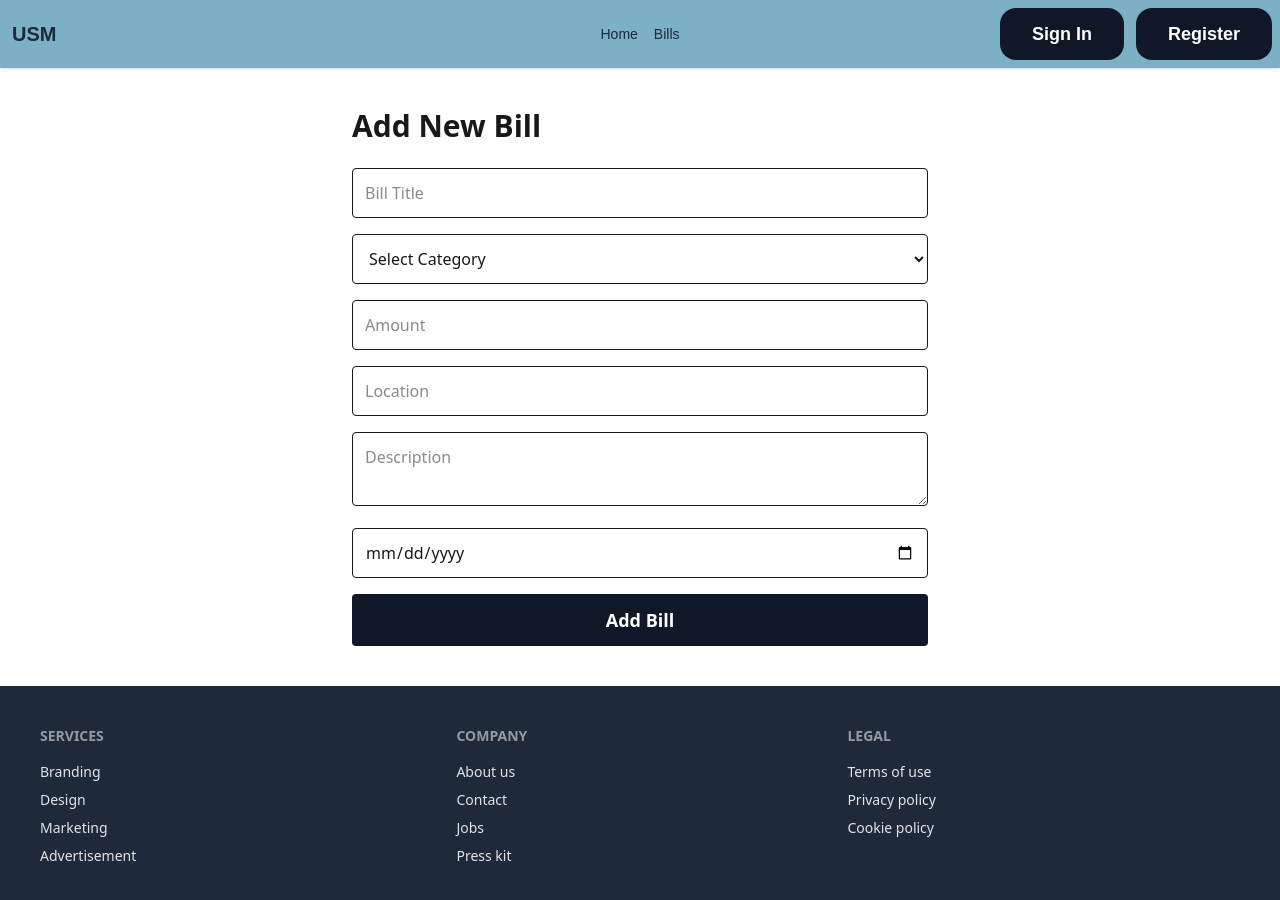
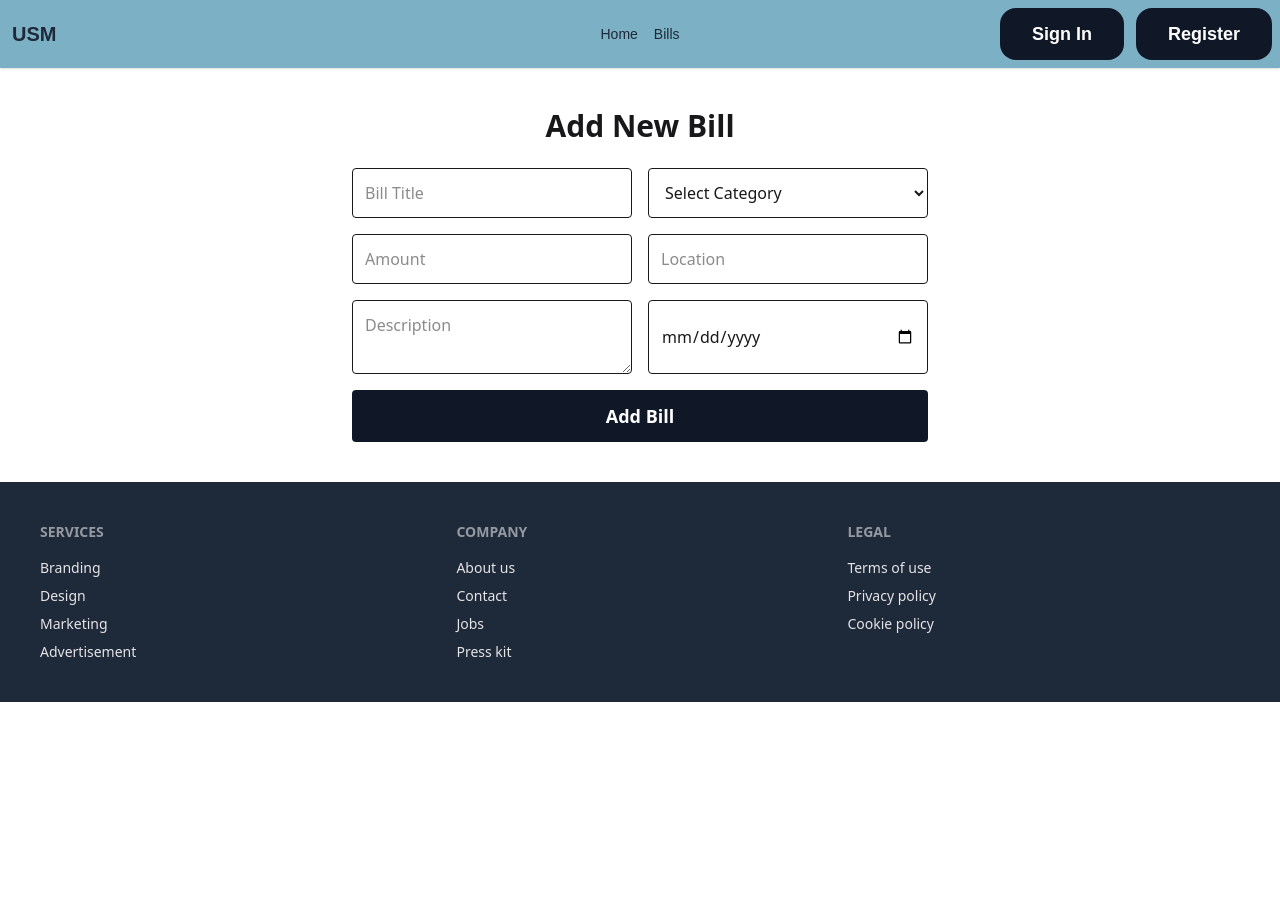
Before and after one commit to am-mahmud/ums-client, a React (Vite) app: page /addbills in a window 1280 px wide. Shown: the top 900 px of the page. After the commit the page ends 800 px from the top, so only its background shows below. Built offline with nearby package versions, Linux system fonts and the light colour scheme; no server answers; a web font is replaced by a local one.

Commit message:
Add bill table updated

```diff
--- a/src/pages/AddBill/AddBill.jsx
+++ b/src/pages/AddBill/AddBill.jsx
@@ -27,10 +27,10 @@ const AddBill = () => {
     };
 
     return (
-        <div className="max-w-xl mx-auto py-10">
+        <div className="max-w-xl mx-auto py-10 text-center">
             <h1 className="text-3xl font-bold">Add New Bill</h1>
 
-            <form className="mt-6 space-y-4">
+            <form onSubmit={handleAddBill} className="mt-6 grid grid-cols-1 md:grid-cols-2 gap-4">
 
                 <input
                     type="text"
@@ -82,13 +82,15 @@ const AddBill = () => {
                     required
                     className="w-full p-3 border rounded"
                 />
+                <div className='col-span-1 md:col-span-2'>
+                    <button
+                        type="submit"
+                        className="w-full btn-primary-ui text-white p-3 rounded"
+                    >
+                        {loading ? "Adding..." : "Add Bill"}
+                    </button>
+                </div>
 
-                <button
-                    type="submit"
-                    className="w-full btn-primary-ui text-white p-3 rounded"
-                >
-                    {loading ? "Adding..." : "Add Bill"}
-                </button>
             </form>
         </div>
     );
```
